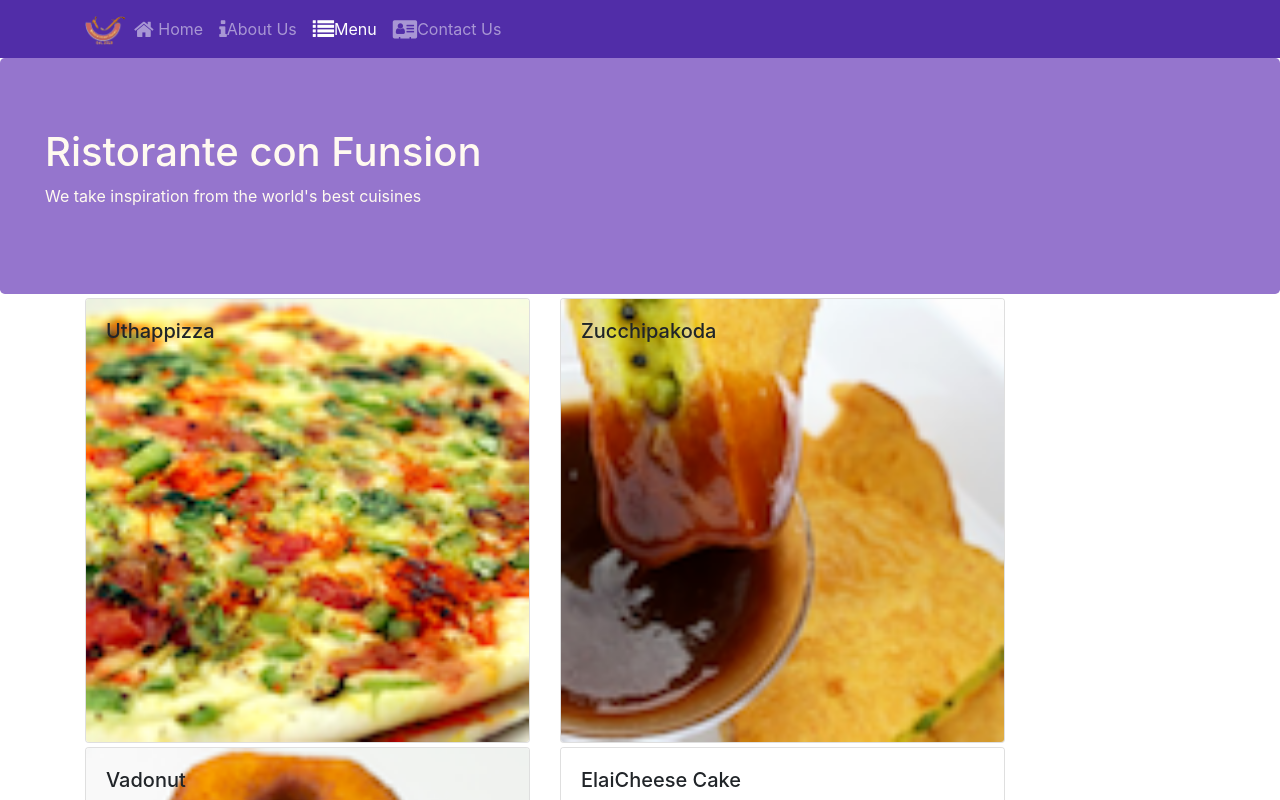
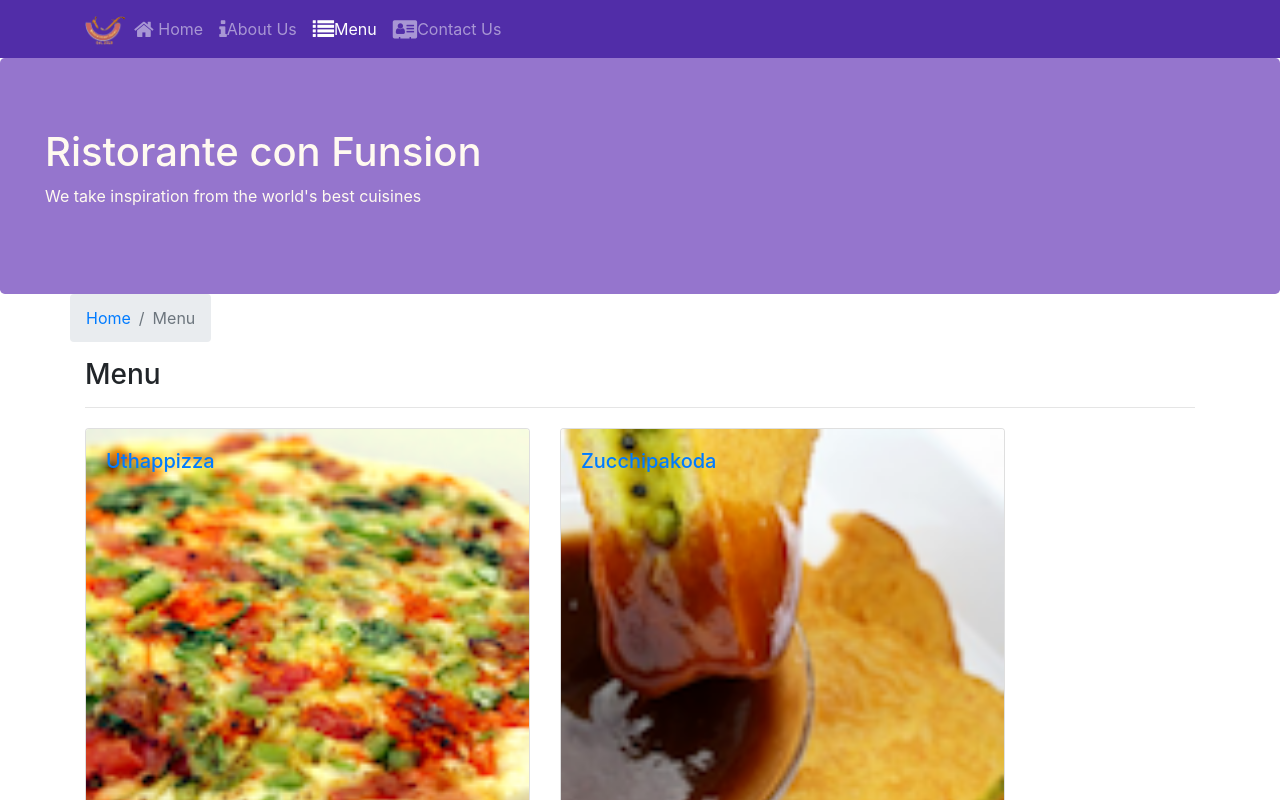
Before and after one commit to muscl3-n3rd/react-app-example, a React (Create React App) app: page /menu in a window 1280 px wide. Shown: the top 800 px of the page. Built offline with nearby package versions, Linux system fonts and the light colour scheme.

Commit message:
adding some dishDetailsComponent fixes

```diff
--- a/src/components/ContactComponent.js
+++ b/src/components/ContactComponent.js
@@ -1,8 +1,25 @@
 import React from 'react';
+import { Breadcrumb, BreadcrumbItem } from "reactstrap";
+import {Link} from "react-router-dom";
 
 function Contact(props) {
     return(
         <div className="container">
+            <div className="container">
+                <div className="row">
+                    <Breadcrumb>
+                        <BreadcrumbItem>
+                            <Link to="/home">Home</Link>
+                        </BreadcrumbItem>
+                        <BreadcrumbItem active>
+                            Contact Us
+                        </BreadcrumbItem>
+                    </Breadcrumb>
+                    <div className="col-12" >
+                        <h3>Contact Us</h3>
+                        <hr />
+                    </div>
+                </div>
                 <div className="row row-content">
                     <div className="col-12">
                         <h3>Location Information</h3>
@@ -33,6 +50,7 @@
                     </div>
                 </div>
             </div>
+        </div>
     )
 }
 
--- a/src/components/DishdetailComponent.js
+++ b/src/components/DishdetailComponent.js
@@ -1,6 +1,6 @@
 import React  from 'react';
-import { Card, CardImg, CardText, CardBody, CardTitle } from 'reactstrap';
-
+import { Card, CardImg, CardText, CardBody, CardTitle, Breadcrumb, BreadcrumbItem } from 'reactstrap';
+import { Link } from 'react-router-dom';
 
    function RenderDish({ dish }) {
         return (
@@ -17,6 +17,7 @@
     }
 
     function RenderComments({comments}){
+        console.log(comments)
         return (
             <div className="col-md-5 col-xm-12 col-xs-12 m-1">
                 <h4>Comments</h4>
@@ -44,9 +45,25 @@
     const DishDetail = ( props ) => {
         if(props.dish) {
             return (
-                <div className="row">
-                    <RenderDish dish ={props.dish} />
-                    <RenderComments comments={props.dish.comments} />
+                <div className="container">
+                    <div className="row">
+                        <Breadcrumb>
+                            <BreadcrumbItem>
+                                <Link to="/menu">Menu</Link>
+                            </BreadcrumbItem>
+                            <BreadcrumbItem active>
+                                {props.dish.name}
+                            </BreadcrumbItem>
+                        </Breadcrumb>
+                        <div className="col-12" >
+                            <h3>{props.dish.name}</h3>
+                            <hr />
+                        </div>
+                    </div>
+                    <div className="row">
+                        <RenderDish dish ={props.dish} />
+                        <RenderComments comments={props.comments} />
+                    </div>
                 </div>
             )
         }else{
@@ -54,8 +71,6 @@
                 <div></div>
             )
         }
-    }
-
-
+    };
 
 export default DishDetail;
--- a/src/components/MainComponent.js
+++ b/src/components/MainComponent.js
@@ -40,12 +40,22 @@
             )
         };
 
+        const DishWithId = ({ match }) => {
+            return (
+                <DishDetailComponent
+                    dish={this.state.dishes.filter((dish) => dish.id === parseInt(match.params.dishId, 10))[0]}
+                    comments={this.state.comments.filter((comment) => comment.dishId === parseInt(match.params.dishId,10))}
+                />
+            )
+        };
+
         return (
             <div>
                 <Header/>
                 <Switch>
                     <Route path="/home" component={HomePage} />
                     <Route exact path="/menu" component={ () => <Menu dishes={this.state.dishes} /> }/>
+                    <Route path="/menu/:dishId" component={DishWithId}/>
                     <Route exact path="/contactus" component={Contact} />
                     <Redirect to="/home"/>
                 </Switch>
--- a/src/components/MenuComponent.js
+++ b/src/components/MenuComponent.js
@@ -1,29 +1,46 @@
 import React from 'react';
-import { Card, CardImg, CardImgOverlay, CardText, CardBody, CardTitle } from 'reactstrap';
-
+import { Card, CardImg, CardImgOverlay, CardText, CardBody, CardTitle, Breadcrumb, BreadcrumbItem } from 'reactstrap';
+import { Link } from 'react-router-dom';
 
 function RenderMenuItem({ dish, onClick }){
     return(
-        <Card onClick={() => onClick(dish.id)}>
-            <CardImg width="100%" src={dish.image} alt={dish.name}/>
-            <CardImgOverlay>
-                <CardTitle>{dish.name}</CardTitle>
-            </CardImgOverlay>
+        <Card>
+            <Link to={`/menu/${dish.id}`} >
+                <CardImg width="100%" src={dish.image} alt={dish.name}/>
+                <CardImgOverlay>
+                    <CardTitle>{dish.name}</CardTitle>
+                </CardImgOverlay>
+            </Link>
         </Card>
     )
 }
 
 const Menu = (props) => {
     const menu = props.dishes.map((dish) => {
+
         return (
             <div key={dish.id} className="col-12 col-md-5 mt-1">
-                <RenderMenuItem dish={dish} onClick={props.onClick} />
+                <RenderMenuItem dish={dish} />
             </div>
         )
     });
 
     return(
         <div className="container">
+            <div className="row">
+                <Breadcrumb>
+                    <BreadcrumbItem>
+                        <Link to="/home">Home</Link>
+                    </BreadcrumbItem>
+                    <BreadcrumbItem active>
+                        Menu
+                    </BreadcrumbItem>
+                </Breadcrumb>
+                <div className="col-12" >
+                    <h3>Menu</h3>
+                    <hr />
+                </div>
+            </div>
             <div className="row">
                 {menu}
             </div>
```
Lines whose indentation alone changed are shown as unchanged.
